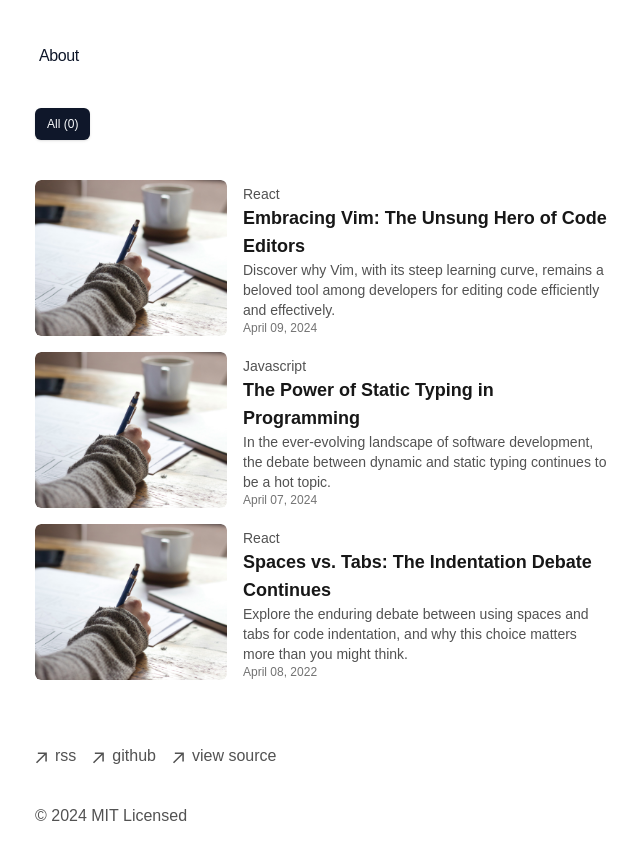
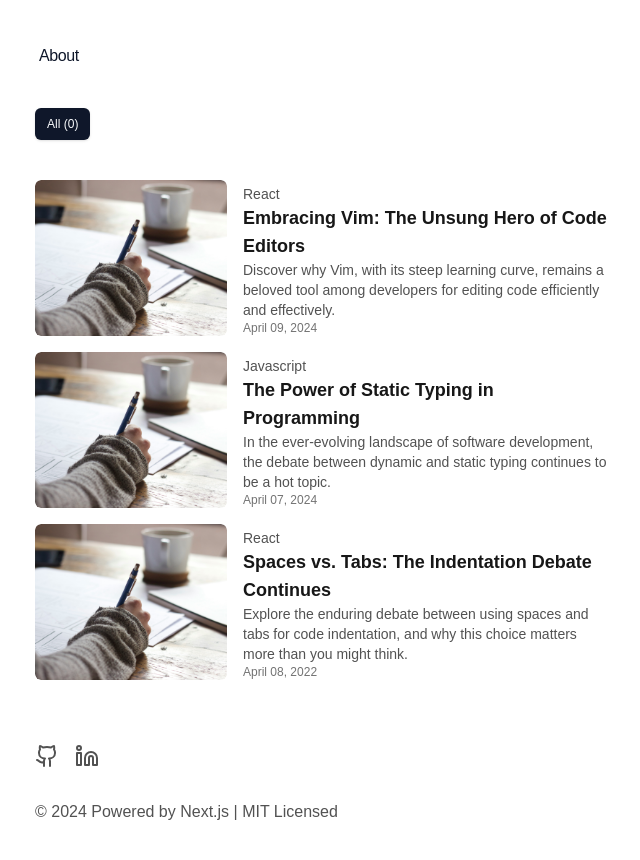
Before and after one commit to seoyoonyi/seoyoon-blog, a Next.js app: page / in a window 1280 px wide. Shown: the top 860 px of the page, without its empty margins (317-957 px from the left). Built offline with nearby package versions, Linux system fonts and the light colour scheme.

Commit message:
update footer structure with code formatting

```diff
--- a/components/footer.tsx
+++ b/components/footer.tsx
@@ -1,60 +1,32 @@
-function ArrowIcon() {
-  return (
-    <svg
-      width="12"
-      height="12"
-      viewBox="0 0 12 12"
-      fill="none"
-      xmlns="http://www.w3.org/2000/svg"
-    >
-      <path
-        d="M2.07102 11.3494L0.963068 10.2415L9.2017 1.98864H2.83807L2.85227 0.454545H11.8438V9.46023H10.2955L10.3097 3.09659L2.07102 11.3494Z"
-        fill="currentColor"
-      />
-    </svg>
-  )
-}
+import { Github, Linkedin } from 'lucide-react'
 
 export default function Footer() {
   return (
-    <footer className="mb-16">
-      <ul className="flex flex-col mt-8 space-x-0 space-y-2 font-sm text-neutral-600 md:flex-row md:space-x-4 md:space-y-0 dark:text-neutral-300">
+    <footer className='mb-16'>
+      <ul className='font-sm mt-8 flex flex-col space-x-0 space-y-2 text-neutral-600 dark:text-neutral-300 md:flex-row md:space-x-4 md:space-y-0'>
         <li>
           <a
-            className="flex items-center transition-all hover:text-neutral-800 dark:hover:text-neutral-100"
-            rel="noopener noreferrer"
-            target="_blank"
-            href="/rss"
+            className='flex items-center transition-all hover:text-neutral-800 dark:hover:text-neutral-100'
+            rel='noopener noreferrer'
+            target='_blank'
+            href='https://github.com/seoyoonyi'
           >
-            <ArrowIcon />
-            <p className="ml-2 h-7">rss</p>
+            <Github />
           </a>
         </li>
         <li>
           <a
-            className="flex items-center transition-all hover:text-neutral-800 dark:hover:text-neutral-100"
-            rel="noopener noreferrer"
-            target="_blank"
-            href="https://github.com/vercel/next.js"
+            className='flex items-center transition-all hover:text-neutral-800 dark:hover:text-neutral-100'
+            rel='noopener noreferrer'
+            target='_blank'
+            href='https://www.linkedin.com/in/seoyoonyi/'
           >
-            <ArrowIcon />
-            <p className="ml-2 h-7">github</p>
-          </a>
-        </li>
-        <li>
-          <a
-            className="flex items-center transition-all hover:text-neutral-800 dark:hover:text-neutral-100"
-            rel="noopener noreferrer"
-            target="_blank"
-            href="https://vercel.com/templates/next.js/portfolio-starter-kit"
-          >
-            <ArrowIcon />
-            <p className="ml-2 h-7">view source</p>
+            <Linkedin />
           </a>
         </li>
       </ul>
-      <p className="mt-8 text-neutral-600 dark:text-neutral-300">
-        © {new Date().getFullYear()} MIT Licensed
+      <p className='mt-8 text-neutral-600 dark:text-neutral-300'>
+        © {new Date().getFullYear()} Powered by Next.js | MIT Licensed
       </p>
     </footer>
   )
```
